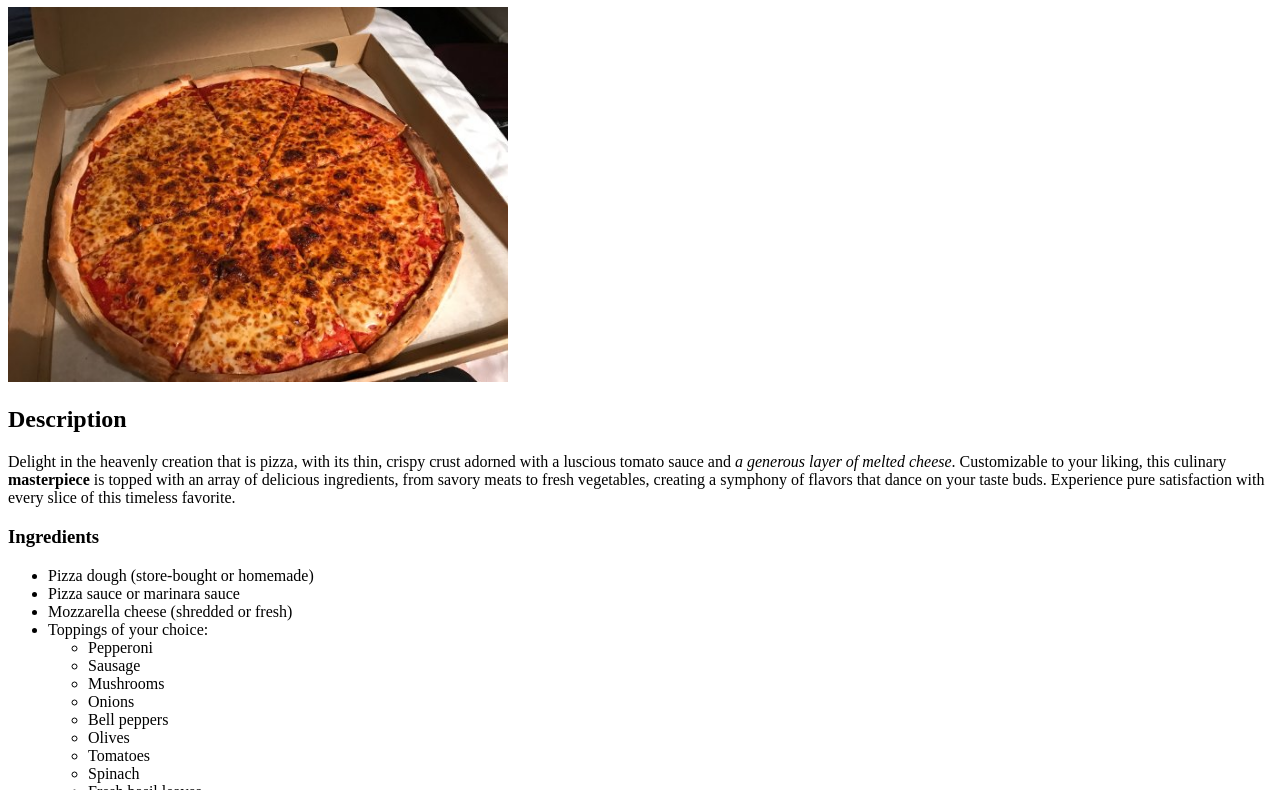
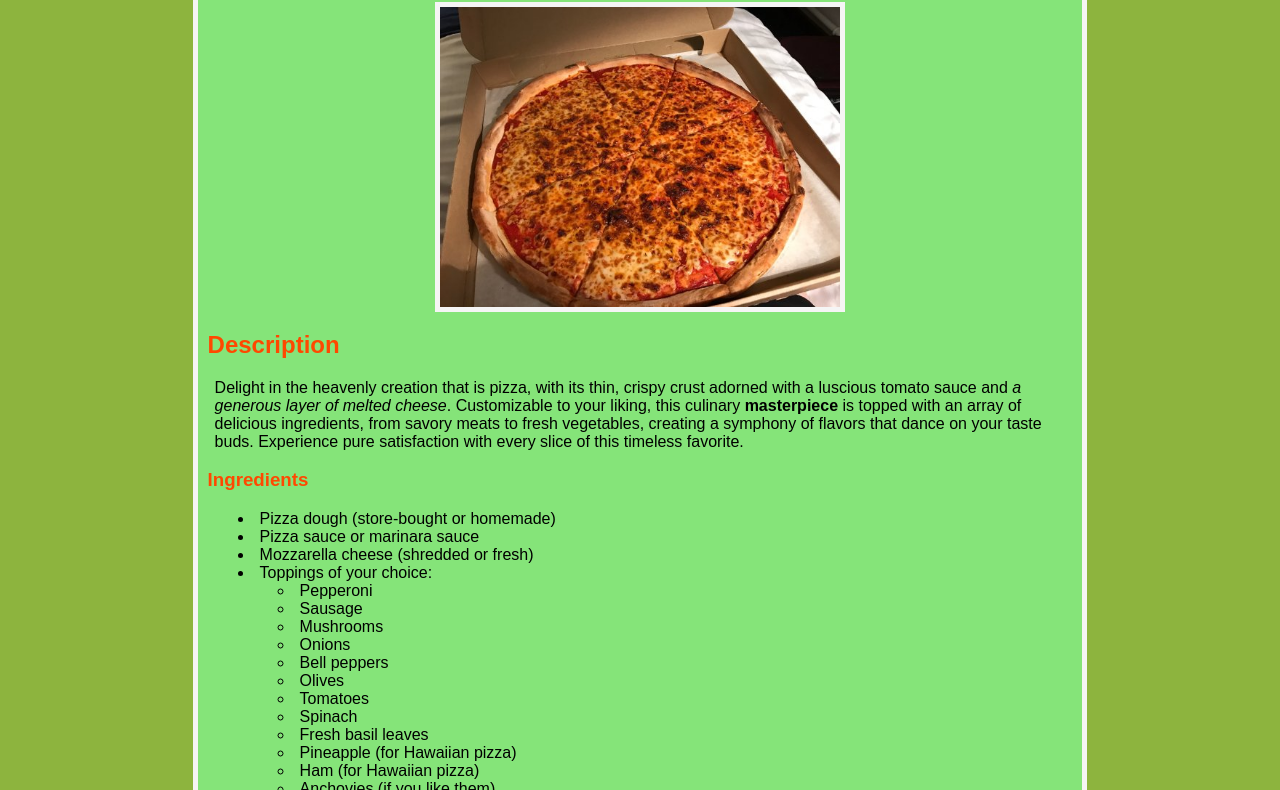
Before and after one commit to BMP29/odin-recipes, a plain HTML site: page recipes/pizza.html in a window 1280 px wide. Shown: the part 73-863 px from the top of the page. Drawn offline with Linux system fonts and the light colour scheme.

Commit message:
CSS file was added &html code customize through it

```diff
--- a/recipes/pizza.html
+++ b/recipes/pizza.html
@@ -3,8 +3,10 @@
 <head>
     <meta charset="UTF-8">
     <title>Pizza</title>
+    <link rel="stylesheet" href="../style.css">
 </head>
 <body>
+    <div class="mainCont">
         <h1>Pizza</h1>
 
         <img src="../imgs/pizza.jpg" alt="Pizza photo" width="500px">
@@ -50,5 +52,6 @@
 
         <a href="../index.html">Return to Homepage</a>
         <a href="../recipes/pizza.html">Return to Top</a>
+    </div>
 </body>
 </html>
--- /dev/null
+++ b/style.css
@@ -0,0 +1,45 @@
+body {
+    background-color: rgb(141, 180, 62);
+}
+
+.mainCont {
+    text-align: center;
+    background-color:rgb(133, 228, 121);
+    width: 70%;
+    height: auto;
+    margin: auto;
+    font-family: Arial, Helvetica, sans-serif;
+}
+
+.mainCont, img {
+    outline: whitesmoke solid 5px;
+}
+
+p {
+    text-align: left;
+    margin: 17px;
+}
+
+h1, h2, h3 {
+    color: rgb(255, 72, 0);
+}
+
+h2, h3 {
+    text-align: left;
+    margin-left: 10px;
+}
+
+img {
+    height: 300px;
+    width: auto;
+}
+
+a {
+    color: rgb(255, 51, 0);
+    text-decoration-color: rgb(0, 126, 0);
+}
+
+ol li, ul li {
+    text-align:left;
+    list-style-position: inside;
+}
```
Also changed, not shown: index.html (+4 -1 lines), recipes/hamburguer.html (+4 -0 lines), recipes/hotdog.html (+3 -0 lines), 1 other file. Lines whose indentation alone changed are shown as unchanged.
